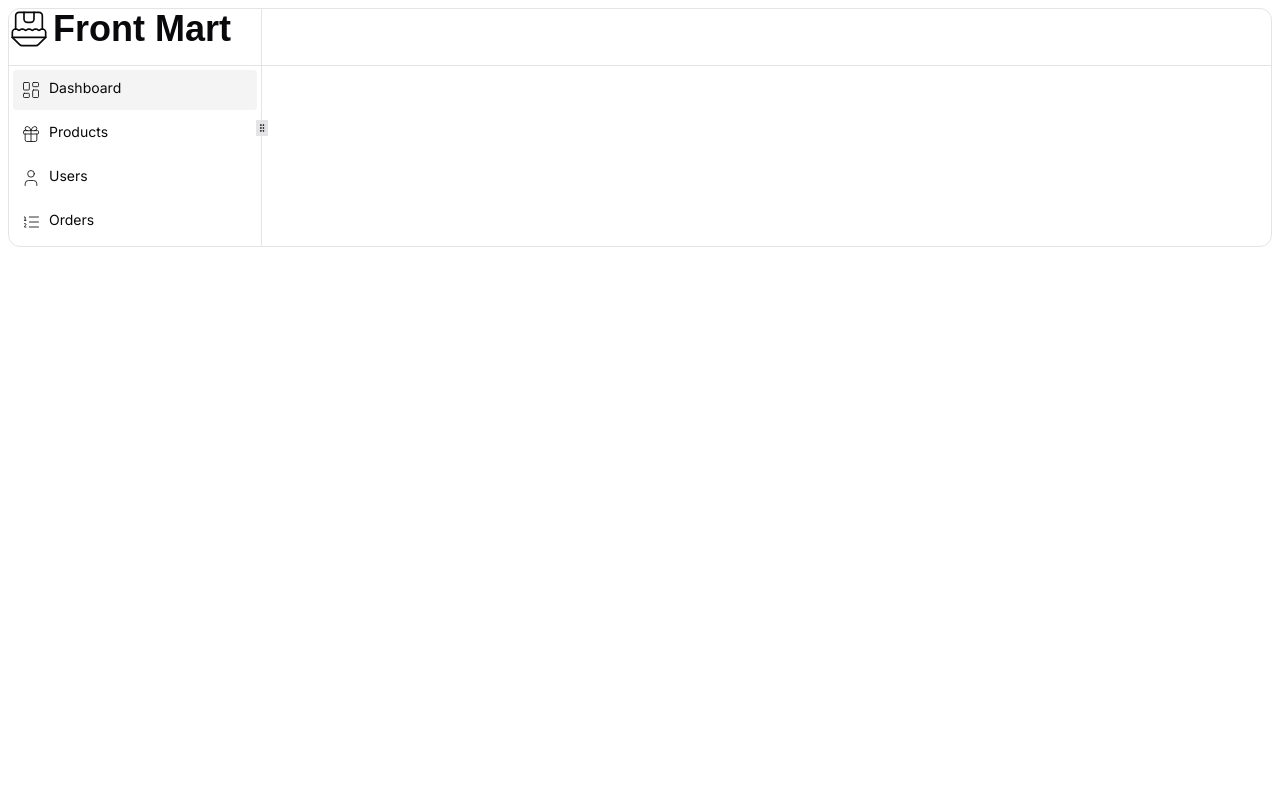
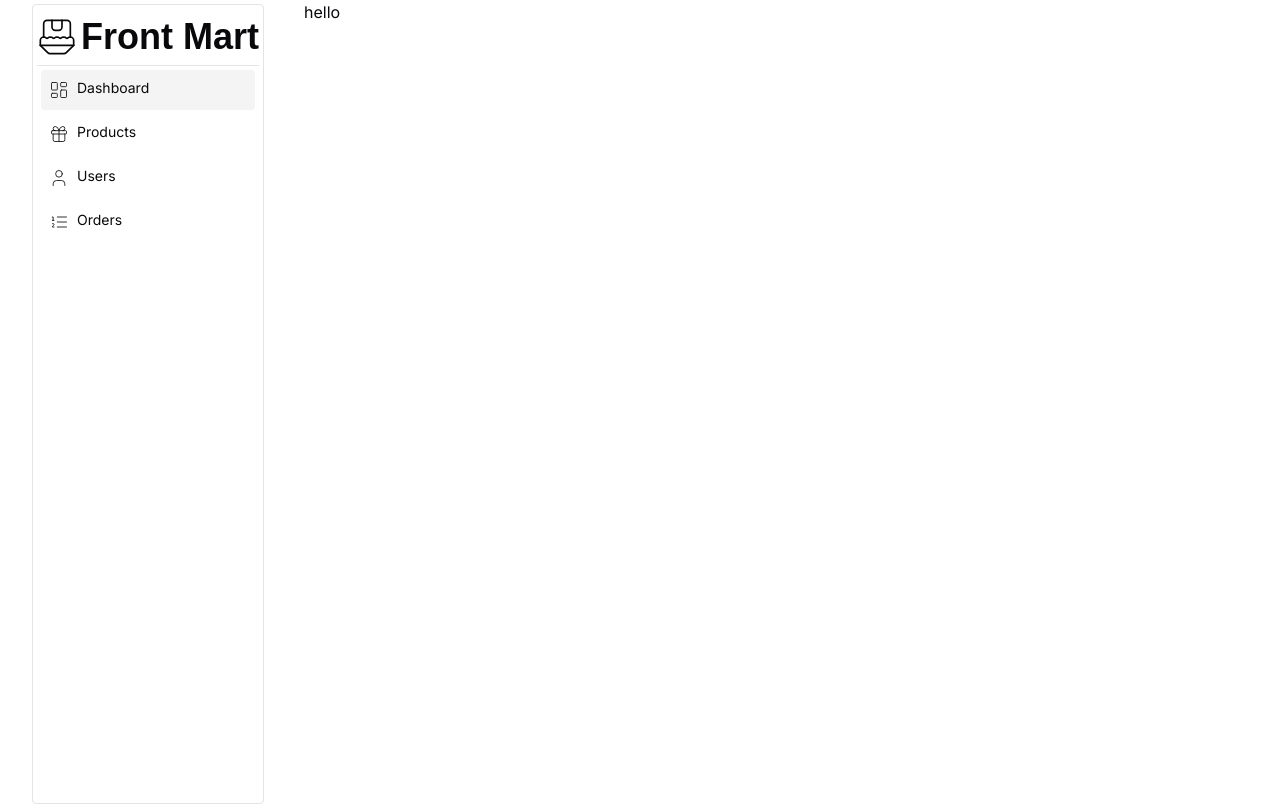
Before and after one commit to StepAsideLiL/front-mart, a Next.js app: page /dashboard in a window 1280 px wide. Built offline with nearby package versions, Linux system fonts and the light colour scheme; a web font is replaced by a local one.

Commit message:
refactor dashboard sidebar

```diff
--- /dev/null
+++ b/app/(dashboard)/dashboard/orders/page.tsx
@@ -0,0 +1,7 @@
+import React from "react";
+
+const OrdersPage = () => {
+  return <div>OrdersPage</div>;
+};
+
+export default OrdersPage;
--- a/app/(dashboard)/dashboard/page.tsx
+++ b/app/(dashboard)/dashboard/page.tsx
@@ -3,9 +3,7 @@ import { Separator } from "@/components/ui/separator";
 const DashboardPage = () => {
   return (
     <main>
-      <div className="h-14">{/* <LinkingLogo /> */}</div>
-
-      <Separator />
+      <div className="h-14">hello</div>
     </main>
   );
 };
--- /dev/null
+++ b/app/(dashboard)/dashboard/products/page.tsx
@@ -0,0 +1,7 @@
+import React from "react";
+
+const ProductsPage = () => {
+  return <div>ProductsPage</div>;
+};
+
+export default ProductsPage;
--- /dev/null
+++ b/app/(dashboard)/dashboard/users/page.tsx
@@ -0,0 +1,7 @@
+import React from "react";
+
+const UsersPage = () => {
+  return <div>UsersPage</div>;
+};
+
+export default UsersPage;
--- a/app/(dashboard)/layout.tsx
+++ b/app/(dashboard)/layout.tsx
@@ -1,26 +1,14 @@
 import DashboardSidenav from "@/components/templates/dashboard-sidenav";
 import { Separator } from "@/components/ui/separator";
-import Logo from "@/components/uis/logo";
-import ResizableSidebar from "@/components/uis/resizable-sidebar";
 
 const DashboardLayout = ({ children }: { children: React.ReactNode }) => {
   return (
-    <div className="border m-2 rounded-xl">
-      <ResizableSidebar
-        sidebar={
-          <div>
-            <div className="h-14">
-              <Logo variant="name-link" />
-            </div>
+    <div className="flex container gap-10">
+      <div className="">
+        <DashboardSidenav />
+      </div>
 
-            <Separator />
-
-            <DashboardSidenav />
-          </div>
-        }
-      >
-        {children}
-      </ResizableSidebar>
+      {children}
     </div>
   );
 };
--- a/components/templates/dashboard-sidenav.tsx
+++ b/components/templates/dashboard-sidenav.tsx
@@ -5,6 +5,8 @@ import { Gift, LayoutDashboard, ListOrdered, User } from "lucide-react";
 import Link from "next/link";
 import { usePathname } from "next/navigation";
 import React from "react";
+import Logo from "../uis/logo";
+import { Separator } from "../ui/separator";
 
 const menus = [
   {
@@ -33,7 +35,14 @@ const DashboardSidenav = () => {
   const pathname = usePathname();
 
   return (
-    <aside className="p-1 flex flex-col gap-1">
+    <aside className="border min-h-screen my-1 p-1 rounded">
+      <div className="h-14 flex items-center justify-start">
+        <Logo variant="name-link" />
+      </div>
+
+      <Separator orientation="horizontal" />
+
+      <nav className="p-1 flex flex-col gap-1">
         {menus.map((menu) => (
           <ActiveLink
             key={menu.href}
@@ -44,6 +53,7 @@ const DashboardSidenav = () => {
             <span>{menu.title}</span>
           </ActiveLink>
         ))}
+      </nav>
     </aside>
   );
 };
--- a/components/uis/resizable-sidebar.tsx
+++ /dev/null
@@ -1,27 +0,0 @@
-"use client";
-
-import {
-  ResizableHandle,
-  ResizablePanel,
-  ResizablePanelGroup,
-} from "@/components/ui/resizable";
-
-const ResizableSidebar = ({
-  children,
-  sidebar,
-}: {
-  children: React.ReactNode;
-  sidebar: React.ReactNode;
-}) => {
-  return (
-    <ResizablePanelGroup direction="horizontal">
-      <ResizablePanel defaultSize={20}>{sidebar}</ResizablePanel>
-
-      <ResizableHandle withHandle />
-
-      <ResizablePanel defaultSize={80}>{children}</ResizablePanel>
-    </ResizablePanelGroup>
-  );
-};
-
-export default ResizableSidebar;
--- a/package.json
+++ b/package.json
@@ -35,7 +35,8 @@
     "tailwind-merge": "^2.2.0",
     "tailwindcss-animate": "^1.0.7",
     "vaul": "^0.8.0",
-    "zod": "^3.22.4"
+    "zod": "^3.22.4",
+    "zustand": "^4.4.7"
   },
   "devDependencies": {
     "@types/node": "^20",
```
Also changed, not shown: lib/store/store.ts (added, +18 -0 lines), 1 other file (tests, documents, lock files or other folders). Lines whose indentation alone changed are shown as unchanged.
